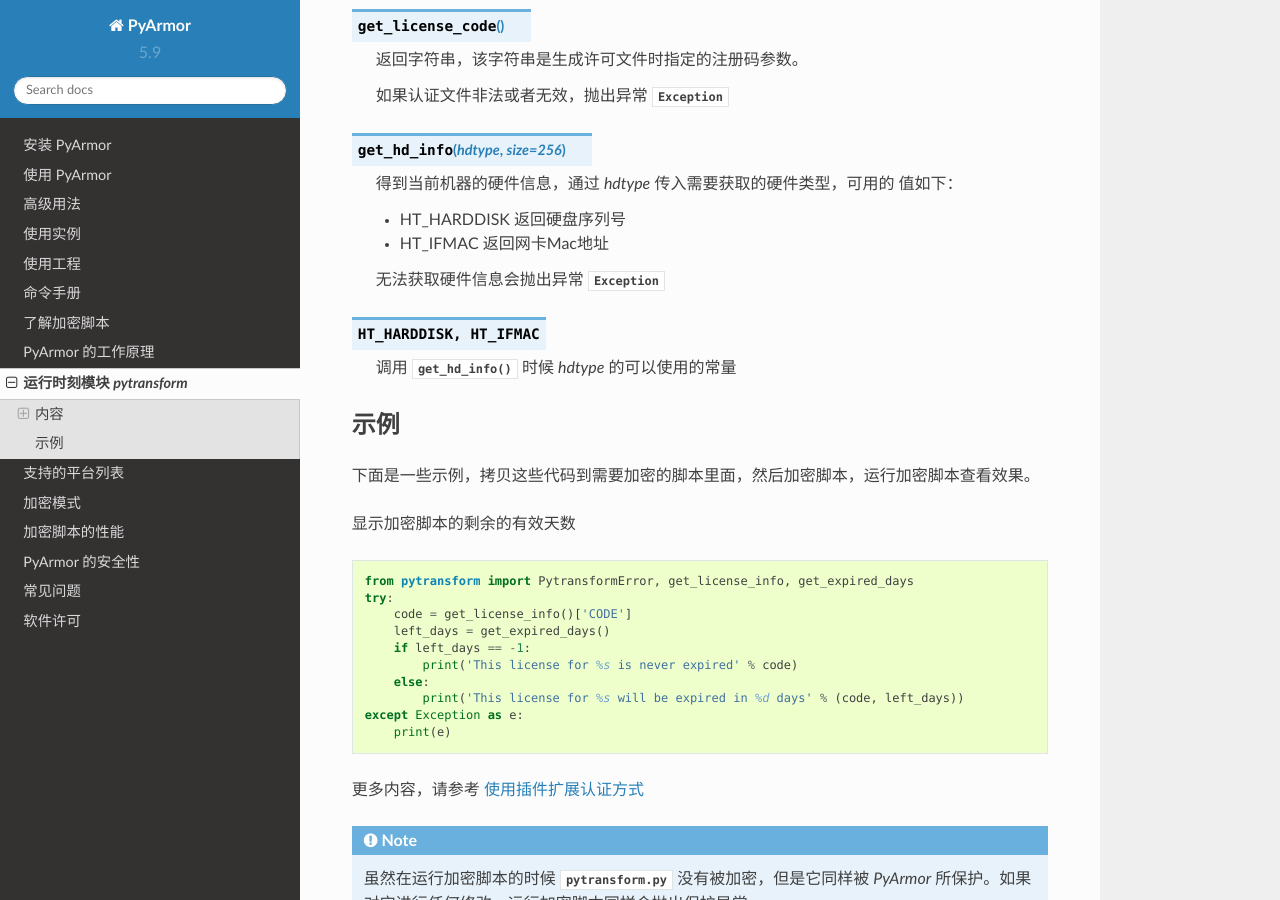
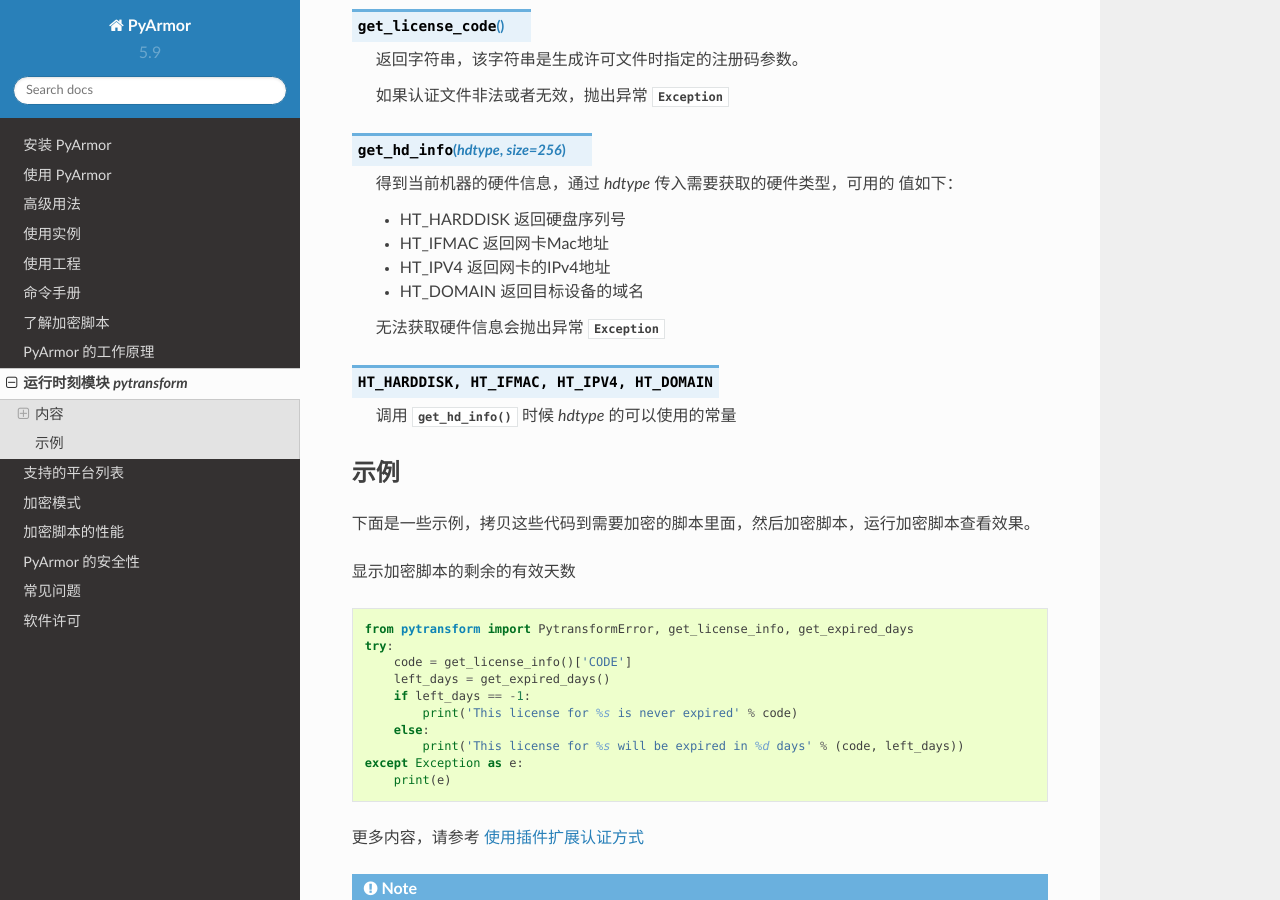
Before and after one commit to dashingsoft/pyarmor-docs-zh, a Sphinx documentation site: the page built from docs/pytransform.rst, in a window 1280 px wide and 900 px high, scrolled down 1087 px. Built offline with Sphinx 7.4.7 and the Read the Docs theme 2.0.0, drawn with Linux system fonts in a browser that asks for light colours.

Commit message:
Refine pytransform for get_hd_info

```diff
--- a/docs/pytransform.rst
+++ b/docs/pytransform.rst
@@ -60,10 +60,12 @@
 
    * HT_HARDDISK 返回硬盘序列号
    * HT_IFMAC 返回网卡Mac地址
+   * HT_IPV4 返回网卡的IPv4地址
+   * HT_DOMAIN 返回目标设备的域名
 
    无法获取硬件信息会抛出异常 :exc:`Exception`
 
-.. attribute:: HT_HARDDISK, HT_IFMAC
+.. attribute:: HT_HARDDISK, HT_IFMAC, HT_IPV4, HT_DOMAIN
 
    调用  :func:`get_hd_info` 时候 `hdtype` 的可以使用的常量
 
```
